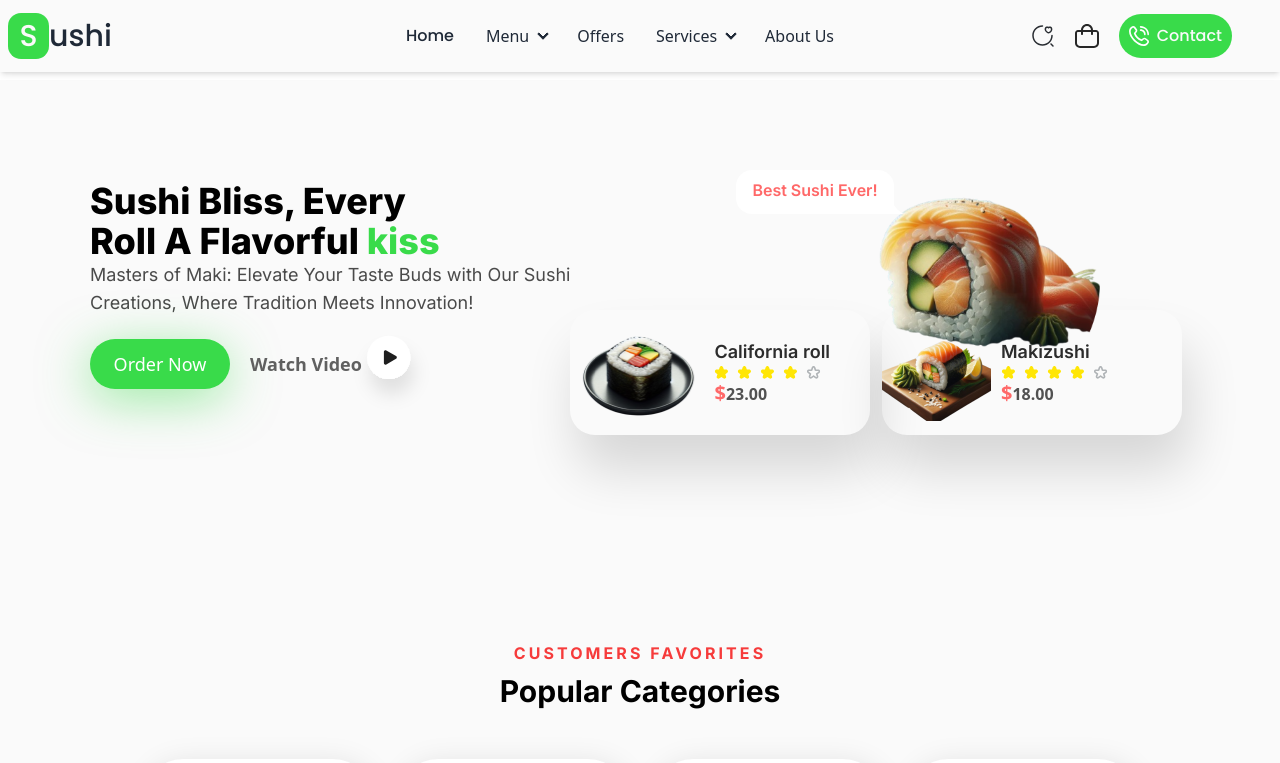
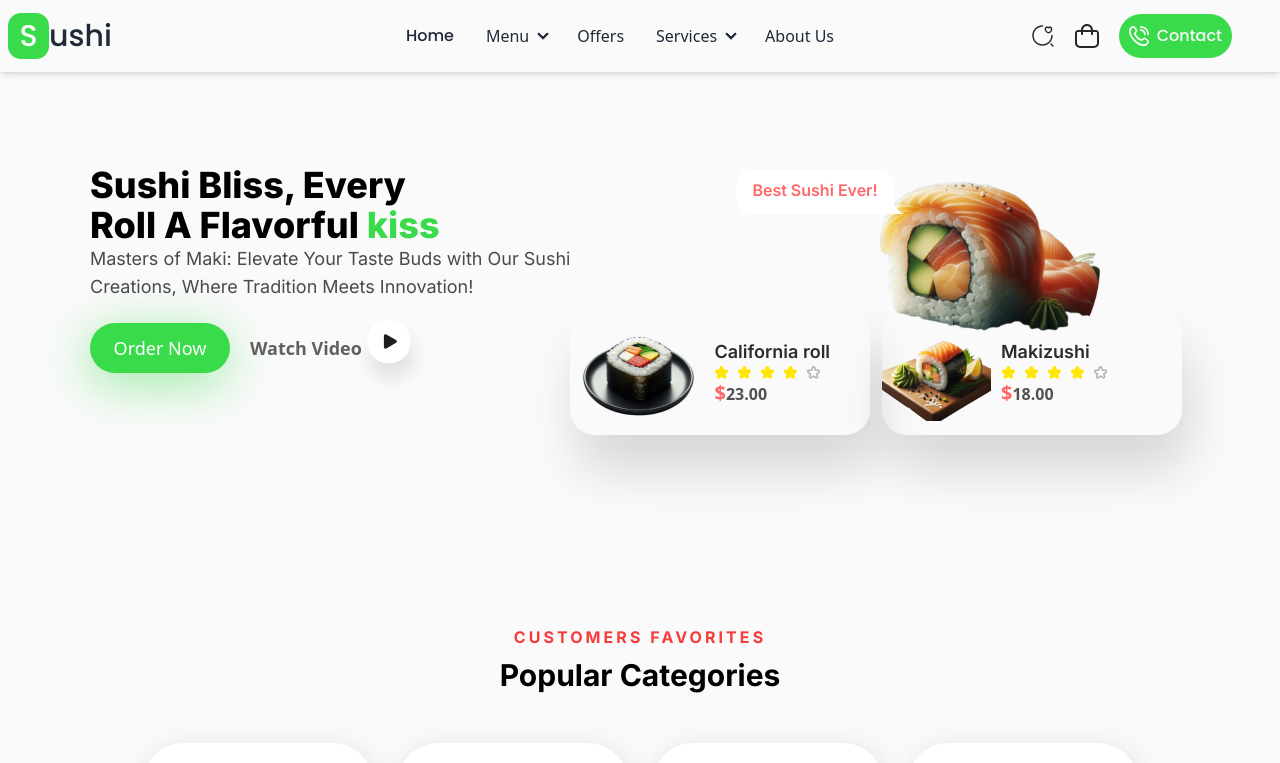
Before and after one commit to Maxwell011/sushi-experience, a React (Vite) app: page / in a window 1280 px wide. Shown: the top 763 px of the page. Built offline with nearby package versions, Linux system fonts and the light colour scheme.

Commit message:
update home page

```diff
--- a/src/App.tsx
+++ b/src/App.tsx
@@ -14,7 +14,7 @@ function App() {
       <main className="mt-[64px]">
         <Nav />
         <section className="">
-          <div className="flex items-center mb-[-190px] mt-20">
+          <div className="flex items-center mb-[-190px] mt-16">
             <div className="mb-[320px]">
               <h1 className="text-normal-black text-4xl font-extrabold font-inter w-[600px]">
                 Sushi Bliss, Every <br />
```
